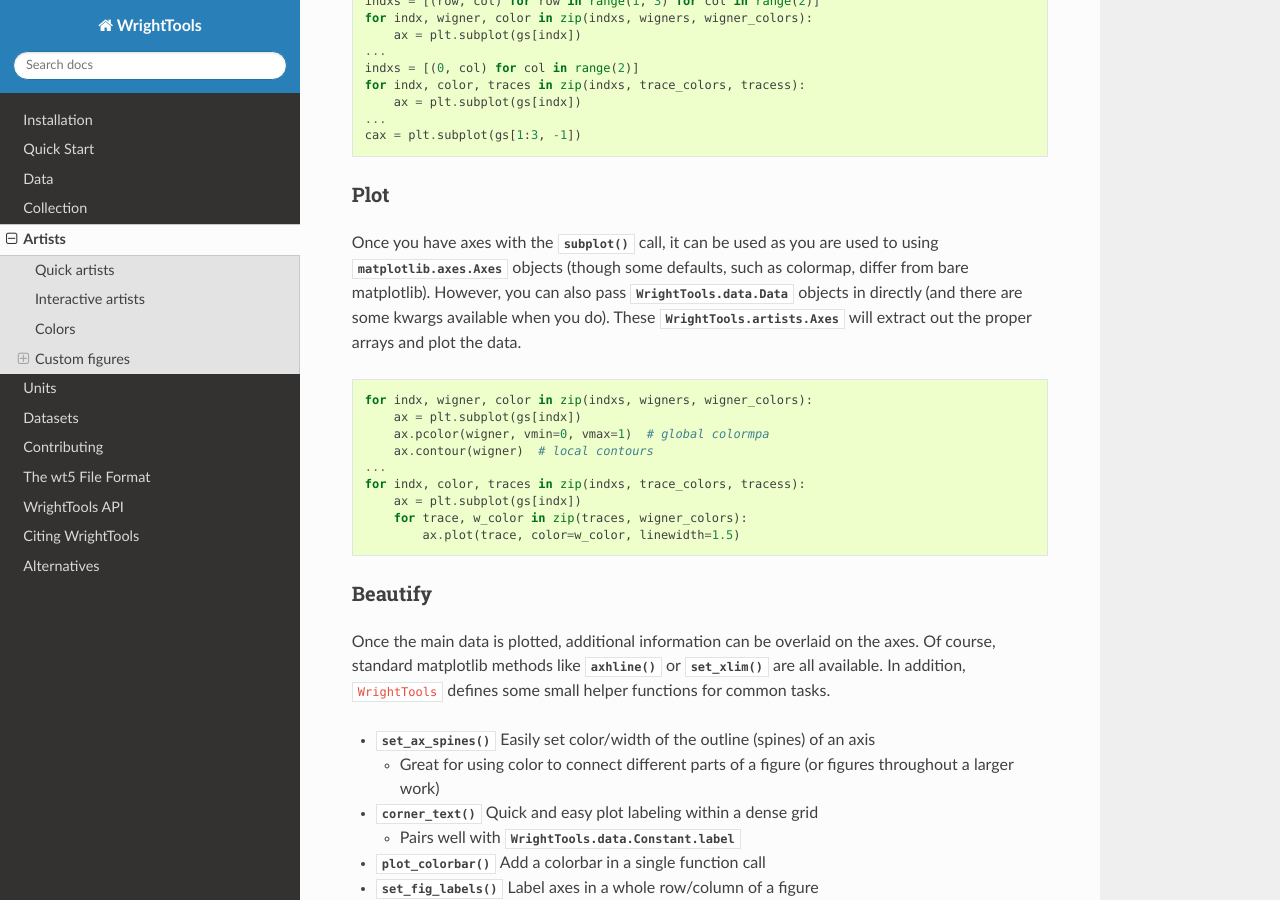
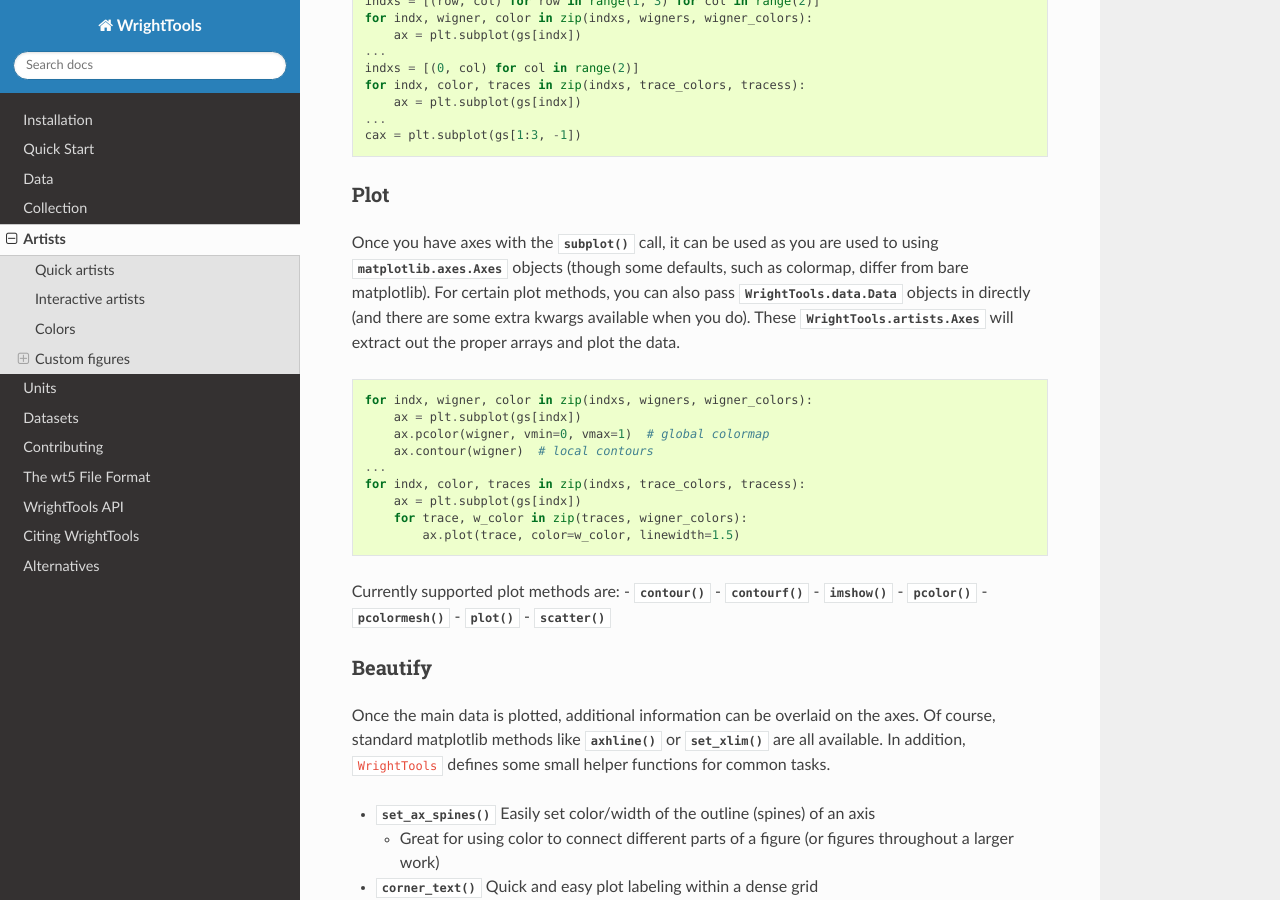
Before and after one commit to wright-group/WrightTools, a Sphinx documentation site: the page built from docs/artists.rst, in a window 1280 px wide and 900 px high, scrolled down 3966 px. Built offline with Sphinx 7.4.7 and the Read the Docs theme 2.0.0, drawn with Linux system fonts in a browser that asks for light colours; pages that are not in the unit, such as notebooks, are missing from menus; the version number could not be read and is left out.

Commit message:
cleanup docs

```diff
--- a/docs/artists.rst
+++ b/docs/artists.rst
@@ -238,20 +238,29 @@ Plot
 ^^^^
 
 Once you have axes with the :meth:`~matplotlib.pyplot.subplot` call, it can be used as you are used to using :class:`matplotlib.axes.Axes` objects (though some defaults, such as colormap, differ from bare matplotlib).
-However, you can also pass :class:`WrightTools.data.Data` objects in directly (and there are some kwargs available when you do).
+For certain plot methods, you can also pass :class:`WrightTools.data.Data` objects in directly (and there are some extra kwargs available when you do).
 These :class:`WrightTools.artists.Axes` will extract out the proper arrays and plot the data.
 
 .. code-block:: python
 
    for indx, wigner, color in zip(indxs, wigners, wigner_colors):
        ax = plt.subplot(gs[indx])
-       ax.pcolor(wigner, vmin=0, vmax=1)  # global colormpa
+       ax.pcolor(wigner, vmin=0, vmax=1)  # global colormap
        ax.contour(wigner)  # local contours
    ...
    for indx, color, traces in zip(indxs, trace_colors, tracess):
        ax = plt.subplot(gs[indx])
        for trace, w_color in zip(traces, wigner_colors):
            ax.plot(trace, color=w_color, linewidth=1.5)
+
+Currently supported plot methods are:
+- :meth:`~WrightTools.artists.Axes.contour`
+- :meth:`~WrightTools.artists.Axes.contourf`
+- :meth:`~WrightTools.artists.Axes.imshow`
+- :meth:`~WrightTools.artists.Axes.pcolor`
+- :meth:`~WrightTools.artists.Axes.pcolormesh`
+- :meth:`~WrightTools.artists.Axes.plot`
+- :meth:`~WrightTools.artists.Axes.scatter`
 
 Beautify
 ^^^^^^^^
```
Also changed, not shown: 1 other file.
